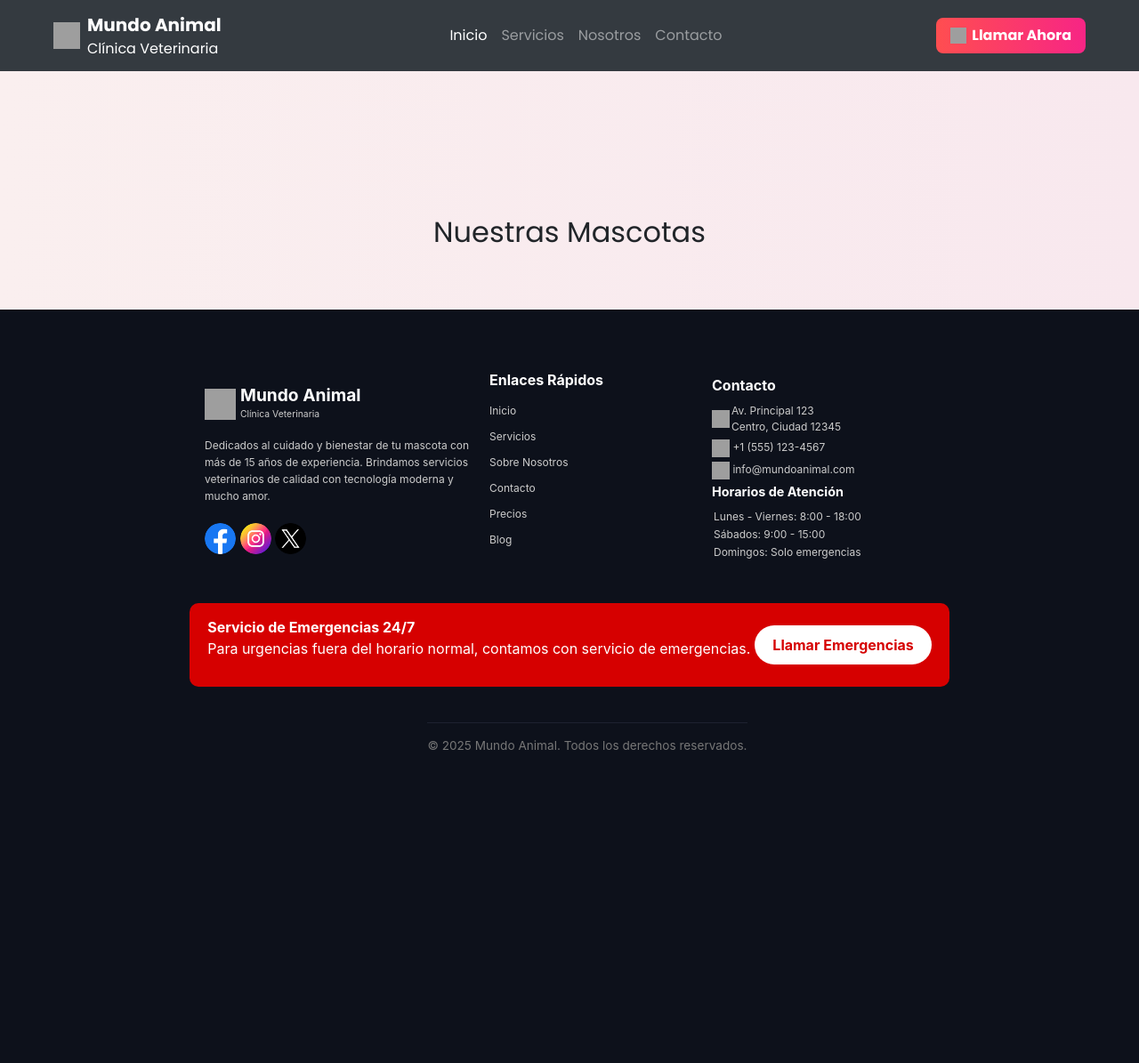
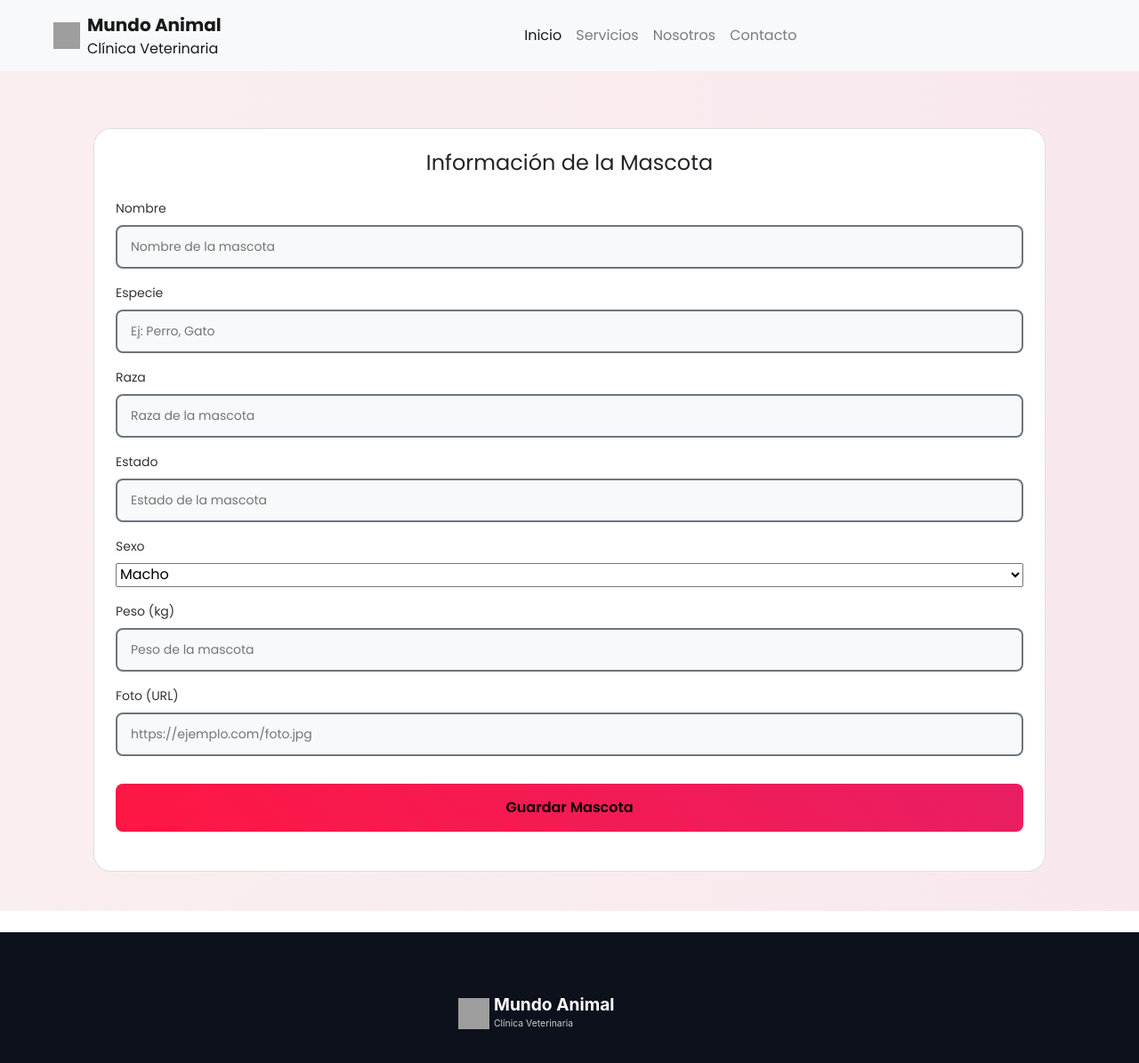
Before and after one commit to jkkhumbgham/MundoAnimalSpring, a Spring app: template demo/src/main/resources/templates/nuevo_paciente.html in a window 1280 px wide. Shown: the whole page at 89% size. Before the commit the page ends 843 px from the top, so only its background shows below. Run offline with Thymeleaf, Linux system fonts and the light colour scheme; the template is opened without the code that fills it, so the values that code supplies are empty; grey boxes are pictures that could not be loaded.

Commit message:
CRUD animales FINAAAL

```diff
--- a/demo/src/main/java/com/example/demo/controlador/UsuarioController.java
+++ b/demo/src/main/java/com/example/demo/controlador/UsuarioController.java
@@ -8,16 +8,12 @@ import org.springframework.ui.Model;
 import org.springframework.web.bind.annotation.GetMapping;
 import org.springframework.web.bind.annotation.ModelAttribute;
 import org.springframework.web.bind.annotation.PathVariable;
+import org.springframework.web.bind.annotation.PostMapping;
 import org.springframework.web.bind.annotation.RequestMapping;
 
 import com.example.demo.entidades.Usuario;
 import com.example.demo.servicio.ServicioMascotas;
 import com.example.demo.servicio.ServicioUsuario;
-import org.springframework.web.bind.annotation.PostMapping;
-
-
-
-
 
 
 @Controller
--- a/demo/src/main/java/com/example/demo/servicio/ServicioMascotaImpl.java
+++ b/demo/src/main/java/com/example/demo/servicio/ServicioMascotaImpl.java
@@ -37,4 +37,9 @@ public class ServicioMascotaImpl implements ServicioMascotas {
     public void addMascota(Mascota mascota){
         repositorio.addMascota(mascota);
     }
+
+    @Override
+    public void updateMascota(Mascota mascota){
+        repositorio.addMascota(mascota);
+    }
 }
--- a/demo/src/main/java/com/example/demo/servicio/ServicioMascotas.java
+++ b/demo/src/main/java/com/example/demo/servicio/ServicioMascotas.java
@@ -11,4 +11,5 @@ public interface ServicioMascotas {
     public List<Mascota> getMascotasByUsuario(int usuario);
     public void deleteMascota(Integer id);
     public void addMascota(Mascota mascota);
+    public void updateMascota(Mascota mascota);
 }
--- a/demo/src/main/resources/templates/nuevo_paciente.html
+++ b/demo/src/main/resources/templates/nuevo_paciente.html
@@ -3,15 +3,14 @@
 <head>
     <meta charset="UTF-8">
     <meta name="viewport" content="width=device-width, initial-scale=1.0">
-    <title>Mascotas</title>
+    <title>Nueva Mascota</title>
     <link rel="stylesheet" href="https://cdn.jsdelivr.net/npm/bootstrap@4.0.0/dist/css/bootstrap.min.css">
     <link rel="stylesheet" th:href="@{/css/Styles.css}">
     <link href="https://fonts.googleapis.com/css2?family=Poppins:wght@300;400;600;700;800&display=swap" rel="stylesheet">
-
 </head>
 <body>
 <header>
-    <nav class="navbar fixed-top navbar-expand-lg navbar-dark bg-dark personalizado">
+    <nav class="navbar fixed-top navbar-expand-lg navbar-light bg-light personalizado">
         <a class="navbar-brand d-flex align-items-center" href="#">
             <img src="/images/Logo.jpg" width="30" height="30" class="d-inline-block align-top mr-2 logo-principal" alt="">
             <div class="d-flex flex-column lh-1">
@@ -29,57 +28,70 @@
                 <li class="nav-item"><a class="nav-link" href="#nosotros">Nosotros</a></li>
                 <li class="nav-item"><a class="nav-link" href="#contacto">Contacto</a></li>
             </ul>
-            <a class="btn btn-llamar d-flex align-items-center">
-                <img src="/images/Telefono.png" width="30" height="30"> Llamar Ahora
-            </a>
         </div>
     </nav>
 </header>
 
-<main class="mover principal">
-    <h2 class="text-center mt-5 pt-4">Nuestras Mascotas</h2>
-    <div class="contenedor-perros d-flex flex-wrap justify-content-center">
-        <div class="card" th:each="mascota : ${mascotas}">
-            <div class="card-body d-flex flex-column align-items-center">
-                <img th:src="${mascota.foto}" th:alt="'Foto de ' + ${mascota.nombre}">
-                <h6 class="card-title mt-2" th:text="${mascota.nombre}"></h6>
-                <ul class="list-unstyled text-center mb-2">
-                    <li><span th:text="${mascota.especie}"></span></li>
-                    <li><span th:text="${mascota.raza}"></span></li>
-                    <li><span th:text="${mascota.sexo}"></span></li>
-                    <li><span th:text="${mascota.peso} + ' kg'"></span></li>
-                </ul>
+<main class="mover principal d-flex flex-column align-items-center p-4">
+    <div class="container formulario">
+        <div class="card p-4">
+            <h4 class="text-center mb-4">Información de la Mascota</h4>
 
-                <!-- Botones -->
-                <div class="d-flex contenedor-botones">
-                    <!-- Ver -->
-                    <a class="btn-tabla btn btn-sm btn-outline-info d-flex align-items-center justify-content-center"
-                       th:href="@{/mascotas/{id}(id=${mascota.id})}">
-                        <img src="/images/mas.png" alt="Icono Ver" width="18" height="18">
-                    </a>
+            <form th:object="${mascota}" th:action="@{/mascotas}" method="post" class="form d-flex flex-column">
+                <!-- ID Oculto -->
+                <input th:field="*{id}" type="hidden"/>
 
-                    <!-- Editar -->
-                    <a class="btn-tabla btn btn-sm btn-outline-primary d-flex align-items-center justify-content-center"
-                       th:href="@{/mascotas/update/{id}(id=${mascota.id})}">
-                        <img src="/images/editar.png" alt="Icono Editar" width="18" height="18">
-                    </a>
+                <!-- Dueño Oculto -->
+                <input th:field="*{dueñoid}" type="hidden" th:value="${mascota.dueñoid}"/>
 
-                    <!-- Eliminar -->
-                    <form th:action="@{/mascotas/delete/{id}(id=${mascota.id})}" method="post" style="display:inline;">
-                        <button type="submit" class="btn btn-sm btn-outline-danger d-flex align-items-center justify-content-center"
-                                onclick="return confirm('¿Seguro que quieres eliminar esta mascota?');">
-                            <img src="/images/borrar.png" alt="Icono Borrar" width="18" height="18">
+                <div class="grupo">
+                    <label for="nombre">Nombre</label>
+                    <input th:field="*{nombre}" type="text" id="nombre" name="nombre" placeholder="Nombre de la mascota" required class="completo">
+                </div>
+
+                <div class="grupo">
+                    <label for="especie">Especie</label>
+                    <input th:field="*{especie}" type="text" id="especie" name="especie" placeholder="Ej: Perro, Gato" required class="completo">
+                </div>
+
+                <div class="grupo">
+                    <label for="raza">Raza</label>
+                    <input th:field="*{raza}" type="text" id="raza" name="raza" placeholder="Raza de la mascota" class="completo">
+                </div>
+
+                <div class="grupo">
+                    <label for="estado">Estado</label>
+                    <input th:field="*{estado}" type="text" id="estado" name="estado" placeholder="Estado de la mascota" class="completo">
+                </div>
+
+                <div class="grupo">
+                    <label for="sexo">Sexo</label>
+                    <select th:field="*{sexo}" id="sexo" name="sexo" class="completo">
+                        <option value="" disabled>Seleccione</option>
+                        <option value="Macho">Macho</option>
+                        <option value="Hembra">Hembra</option>
+                    </select>
+                </div>
+
+                <div class="grupo">
+                    <label for="peso">Peso (kg)</label>
+                    <input th:field="*{peso}" type="number" step="0.1" id="peso" name="peso" placeholder="Peso de la mascota" class="completo">
+                </div>
+
+                <div class="grupo">
+                    <label for="foto">Foto (URL)</label>
+                    <input th:field="*{foto}" type="text" id="foto" name="foto" placeholder="https://ejemplo.com/foto.jpg" class="completo">
+                </div>
+
+                <button type="submit" class="submit-btn d-flex align-items-center justify-content-center mt-3">
+                    Guardar Mascota
                 </button>
             </form>
-                </div>
-
-            </div>
         </div>
     </div>
 </main>
 
-
-    <footer class="d-flex align-items-center justify-content-center">
+<footer class="d-flex align-items-center justify-content-center mt-4">
     <div class="completo contenido d-flex justify-content-center">
         <div class="d-flex align-items-center justify-content-center">
             <div class="seccion info-principal d-flex flex-column align-items-start">
@@ -90,72 +102,11 @@
                         <p>Clínica Veterinaria</p>
                     </div>
                 </div>
-                    <p class="descripcion">
-                        Dedicados al cuidado y bienestar de tu mascota con más de 15 años de experiencia. Brindamos servicios veterinarios de calidad con tecnología moderna y mucho amor.
-                    </p>
-                    <div class="social">
-                        <a href="#" class="social-link facebook">
-                            <img src="/images/facebook.png" alt="logo facebook">
-                        </a>
-                        <a href="#" class="social-link instagram">
-                            <img src="/images/instagram.png" alt="logo instagram">
-                        </a>
-                        <a href="#" class="social-link twitter">
-                            <img src="/images/twitter.png" alt="logo x">
-                        </a>
-                    </div>
-                </div>
-
-                <div class="seccion d-flex flex-column">
-                    <h3>Enlaces Rápidos</h3>
-                    <ul>
-                        <li><a href="#">Inicio</a></li>
-                        <li><a href="#">Servicios</a></li>
-                        <li><a href="#">Sobre Nosotros</a></li>
-                        <li><a href="#">Contacto</a></li>
-                        <li><a href="#">Precios</a></li>
-                        <li><a href="#">Blog</a></li>
-                    </ul>
-                </div>
-
-                <div class="seccion">
-                    <h3>Contacto</h3>
-                    <div class="info-contacto">
-                        <div class="item d-flex align-items-center">
-                            <img class="icono" src="/images/ubicacion.png" alt="logo ubicacion">
-                            <div>
-                                Av. Principal 123<br>
-                                Centro, Ciudad 12345
-                            </div>
-                        </div>
-                        <div class="item">
-                            <img class="icono" src="/images/telefono-azul.png" alt="logo telefono">
-                            <a href="">+1 (555) 123-4567</a>
-                        </div>
-                        <div class="item">
-                            <img class="icono" src="/images/correo-verde.png" alt="logo correo">
-                            <a href="mailto:info@mundoanimal.com">info@mundoanimal.com</a>
-                        </div>
-
-                        <h3 class="horarios">Horarios de Atención</h3>
-                        <p class="horas">Lunes - Viernes: 8:00 - 18:00</p>
-                        <p class="horas">Sábados: 9:00 - 15:00</p>
-                        <p class="horas">Domingos: Solo emergencias</p>
             </div>
         </div>
     </div>
-                <div class="d-flex completo flex-column align-items-center justify-content-center">
-                    <div class="emergencia d-flex align-items-center">
-                    <p><strong>Servicio de Emergencias 24/7</strong><br>Para urgencias fuera del horario normal, contamos con servicio de emergencias.</p>
-                    <a href="#" class="btn-emergencia-footer">Llamar Emergencias</a>
-                    </div>
-                </div>
-                <hr>
-                <div class="footer-bottom">
-                    © 2025 Mundo Animal. Todos los derechos reservados.
-                </div>
-            </div>
 </footer>
+
 <script src="https://cdn.jsdelivr.net/npm/bootstrap@5.3.3/dist/js/bootstrap.bundle.min.js"></script>
 </body>
 </html>
```
Also changed, not shown: demo/src/main/java/com/example/demo/controlador/MascotaController.java (+57 -45 lines), demo/src/main/java/com/example/demo/repositorio/RepositorioMascotas.java (+21 -5 lines), demo/src/main/resources/templates/agregar_usuario.html (+11 -0 lines), demo/src/main/resources/templates/mascotas-tabla.html (+14 -2 lines), demo/src/main/resources/templates/usuario_detalle.html (+9 -0 lines). Lines whose indentation alone changed are shown as unchanged.
